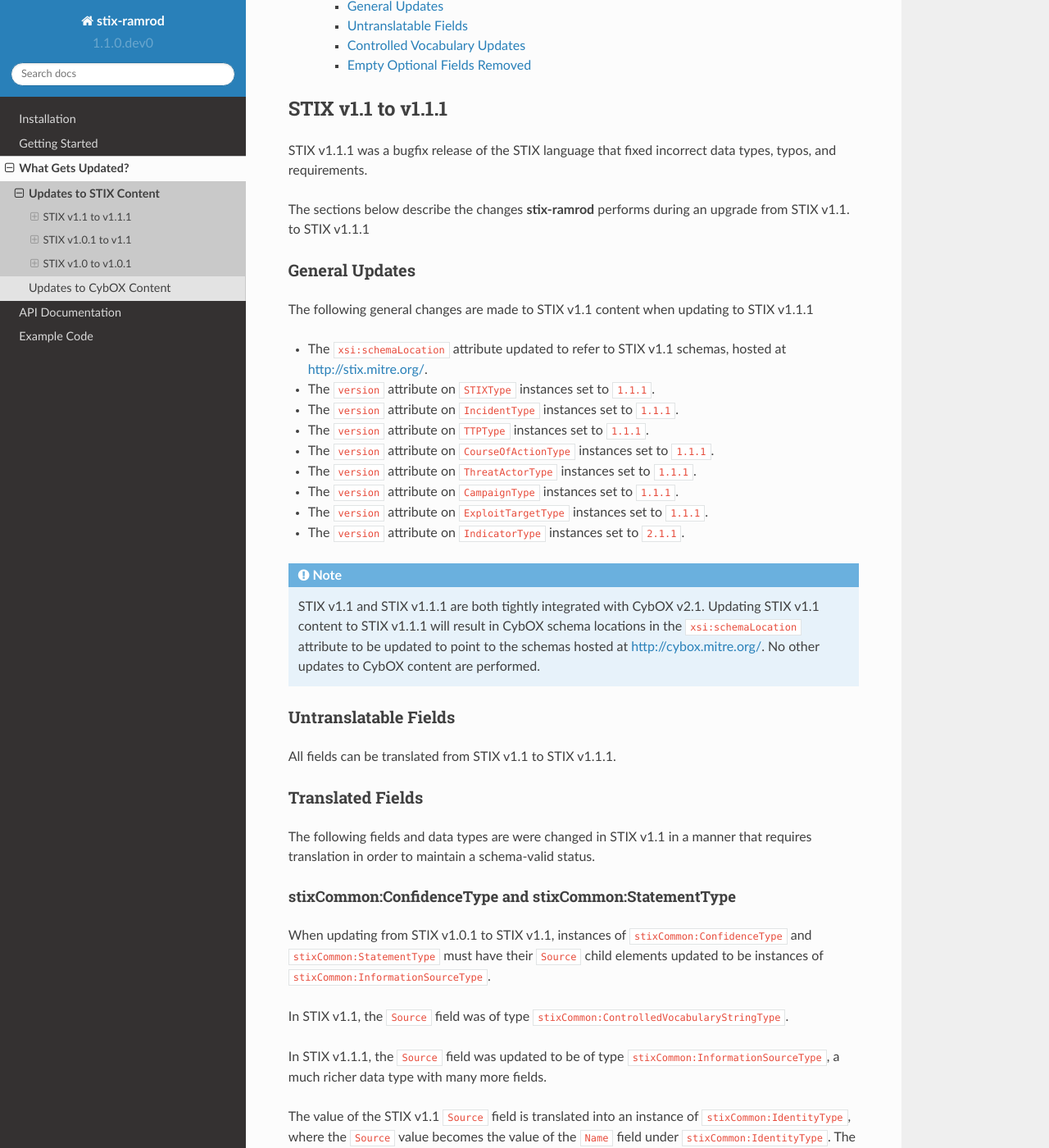
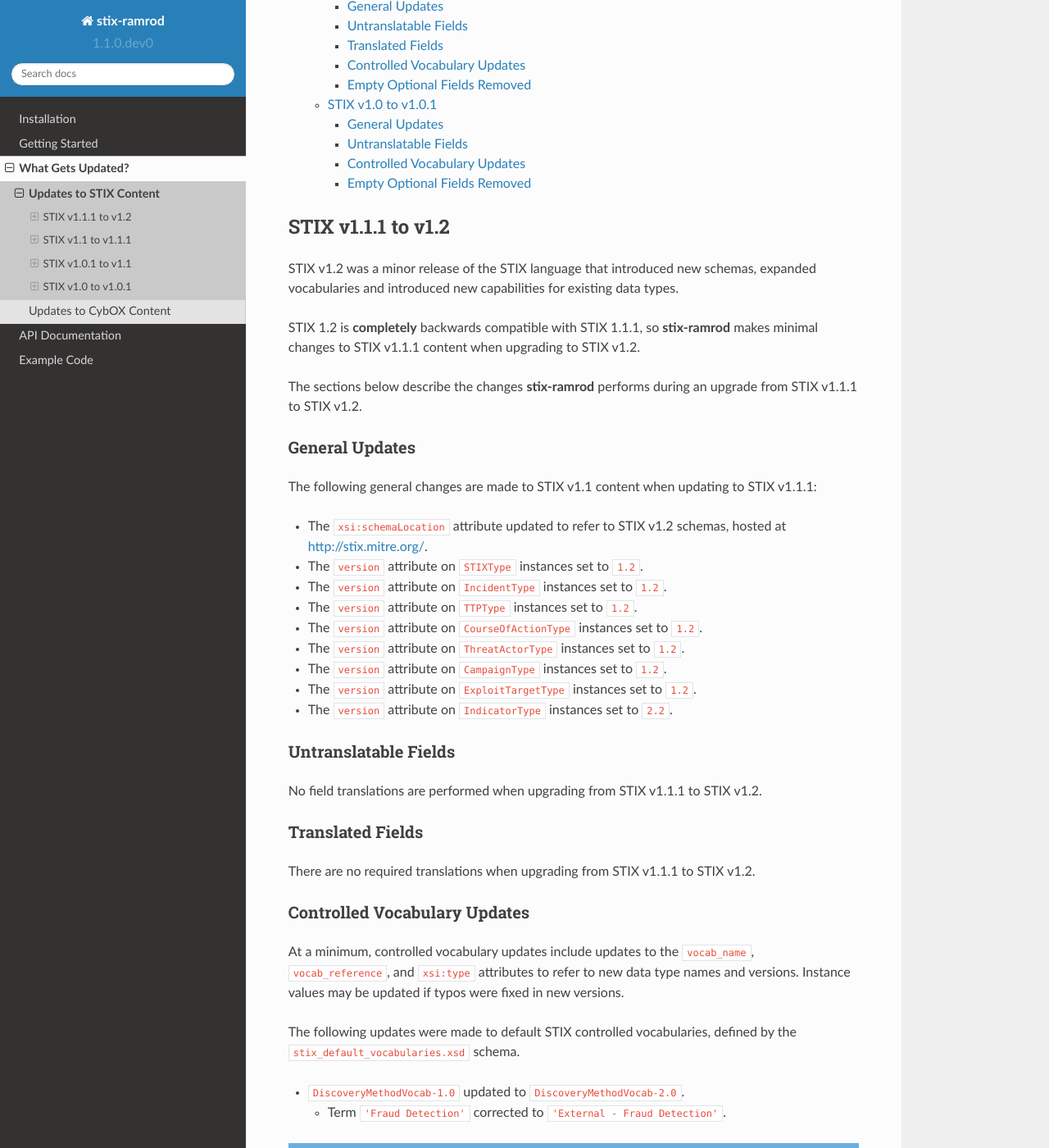
Before and after one commit to STIXProject/stix-ramrod, a Sphinx documentation site: the page built from docs/updates/stix/index.rst, in a window 1280 px wide and 1400 px high, scrolled down 877 px. Shown: the whole window at 82% size. Built offline with Sphinx 7.4.7 and the Read the Docs theme 2.0.0, drawn with Linux system fonts in a browser that asks for light colours; some of the changed text lies outside the part shown.

```diff
--- a/README.rst
+++ b/README.rst
@@ -24,7 +24,7 @@
 --------
 
 The stix-ramrod package provides APIs and scripts for upgrading STIX and CybOX
-content. STIX content can be upgraded from ``1.0`` to ``1.1.1`` (the current release)
+content. STIX content can be upgraded from ``1.0`` to ``1.2`` (the current release)
 and anwhere in between. CybOX content can be upgraded from ``2.0`` to ``2.1`` (the
 current release) and anywhere in between.
 
--- a/docs/index.rst
+++ b/docs/index.rst
@@ -9,7 +9,7 @@
 please visit the `CybOX website <http://cybox.mitre.org>`_.
 
 Contents
-=========
+========
 
 .. toctree::
    :maxdepth: 2
@@ -17,7 +17,6 @@
    installation
    getting_started
    what_gets_updated
-
 
 
 API Reference
@@ -28,6 +27,7 @@
 
    api/index
    api/examples
+
 
 Contributing
 ============
--- a/docs/updates/stix/index.rst
+++ b/docs/updates/stix/index.rst
@@ -18,6 +18,12 @@
 .. contents::
     :depth: 3
 
+STIX v1.1.1 to v1.2
+-------------------
+
+.. include:: stix_1.1.1_to_1.2.rst
+
+
 STIX v1.1 to v1.1.1
 -------------------
 
--- /dev/null
+++ b/docs/updates/stix/stix_1.1.1_to_1.2.rst
@@ -0,0 +1,64 @@
+STIX v1.2 was a minor release of the STIX language that introduced new schemas,
+expanded vocabularies and introduced new capabilities for existing data types.
+
+STIX 1.2 is **completely** backwards compatible with STIX 1.1.1, so
+**stix-ramrod** makes minimal changes to STIX v1.1.1 content when upgrading to
+STIX v1.2.
+
+The sections below describe the changes **stix-ramrod** performs during an
+upgrade from STIX v1.1.1 to STIX v1.2.
+
+General Updates
+^^^^^^^^^^^^^^^
+
+The following general changes are made to STIX v1.1 content when updating to
+STIX v1.1.1:
+
+* The ``xsi:schemaLocation`` attribute updated to refer to STIX v1.2 schemas,
+  hosted at http://stix.mitre.org/.
+* The ``version`` attribute  on ``STIXType`` instances set to ``1.2``.
+* The ``version`` attribute on ``IncidentType`` instances set to ``1.2``.
+* The ``version`` attribute on ``TTPType`` instances set to ``1.2``.
+* The ``version`` attribute on ``CourseOfActionType`` instances set to
+  ``1.2``.
+* The ``version`` attribute on ``ThreatActorType`` instances set to ``1.2``.
+* The ``version`` attribute on ``CampaignType`` instances set to ``1.2``.
+* The ``version`` attribute on ``ExploitTargetType`` instances set to ``1.2``.
+* The ``version`` attribute on ``IndicatorType`` instances set to ``2.2``.
+
+Untranslatable Fields
+^^^^^^^^^^^^^^^^^^^^^
+
+No field translations are performed when upgrading from STIX v1.1.1 to
+STIX v1.2.
+
+Translated Fields
+^^^^^^^^^^^^^^^^^
+
+There are no required translations when upgrading from STIX v1.1.1 to
+STIX v1.2.
+
+
+Controlled Vocabulary Updates
+^^^^^^^^^^^^^^^^^^^^^^^^^^^^^
+
+At a minimum, controlled vocabulary updates include updates to the
+``vocab_name``, ``vocab_reference``, and ``xsi:type`` attributes to refer
+to new data type names and versions. Instance values may be updated if
+typos were fixed in new versions.
+
+The following updates were made to default STIX controlled vocabularies,
+defined by the ``stix_default_vocabularies.xsd`` schema.
+
+* ``DiscoveryMethodVocab-1.0`` updated to ``DiscoveryMethodVocab-2.0``.
+
+  - Term ``'Fraud Detection'`` corrected to ``'External - Fraud Detection'``.
+
+.. include:: /_includes/note_controlled_vocabulary_updates.rst
+
+
+Empty Optional Fields Removed
+^^^^^^^^^^^^^^^^^^^^^^^^^^^^^
+
+No fields were changed from required to optional between STIX v1.1.1 and
+STIX v1.2.
```
Also changed, not shown: docs/api/stix/stix_1_1_1.rst (added, +7 -0 lines).
